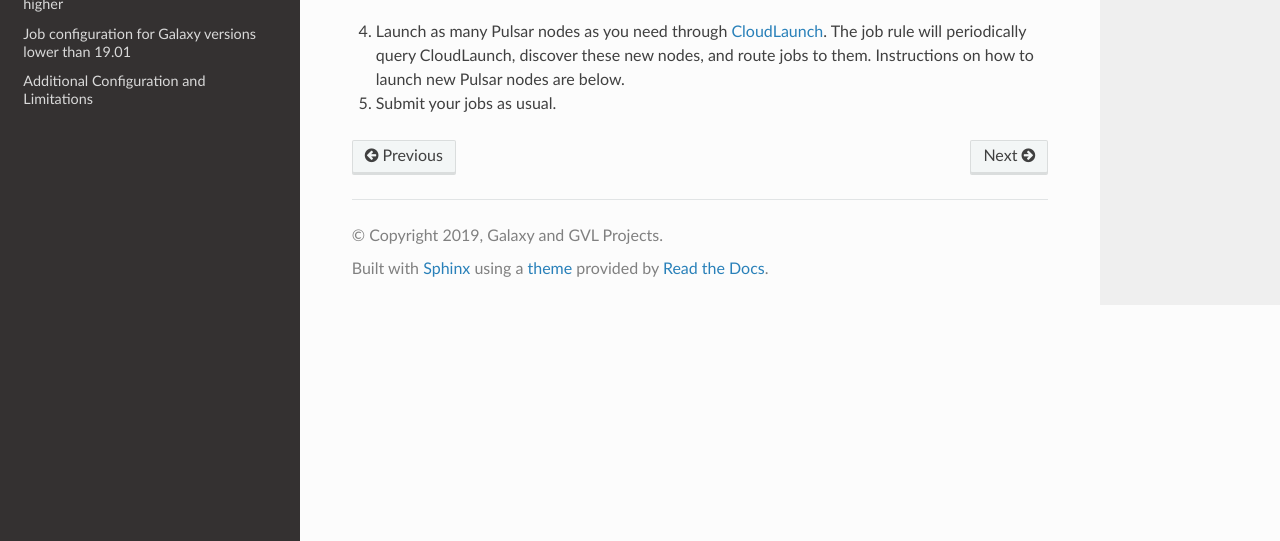
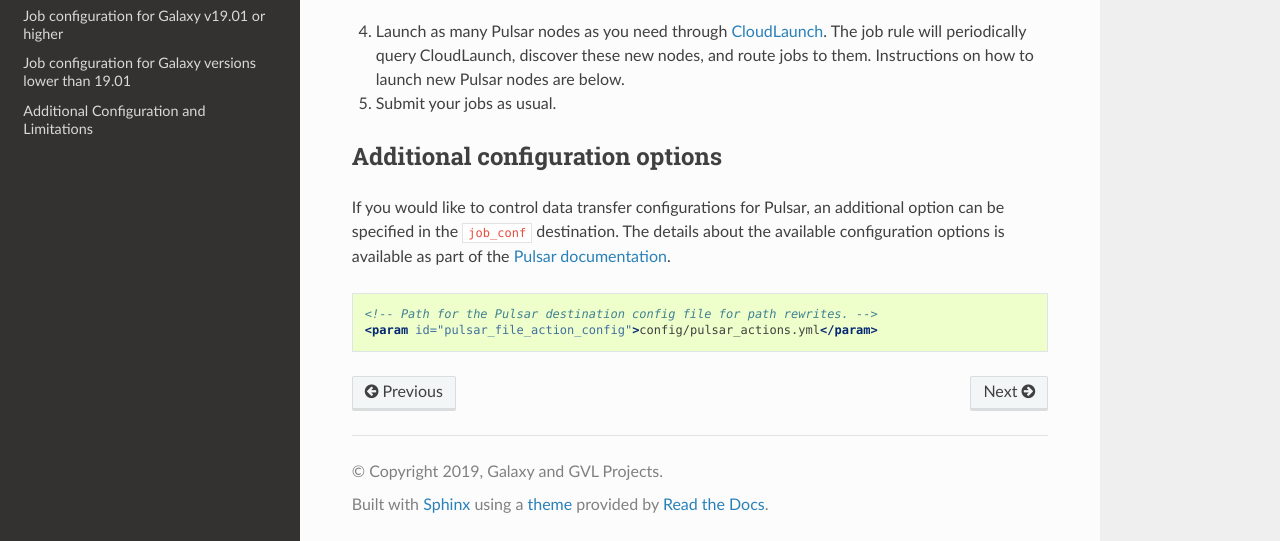
Before and after one commit to CloudVE/galaxycloudrunner, a Sphinx documentation site: the page built from docs/topics/configure_galaxy.rst, in a window 1280 px wide and 900 px high, scrolled down 1104 px, cut to the strip 359-900 px from the top of the window. Built offline with Sphinx 7.4.7 and the Read the Docs theme 2.0.0, drawn with Linux system fonts in a browser that asks for light colours; some of the changed text lies outside the part shown.

Commit message:
Add destination option to specify Pulsar file action config

```diff
--- a/docs/topics/configure_galaxy.rst
+++ b/docs/topics/configure_galaxy.rst
@@ -77,3 +77,19 @@
 5. Submit your jobs as usual.
 
 .. _CloudLaunch: https://launch.usegalaxy.org/
+
+Additional configuration options
+--------------------------------
+
+If you would like to control data transfer configurations for Pulsar, an
+additional option can be specified in the ``job_conf`` destination. The details
+about the available configuration options is available as part of the
+`Pulsar documentation`_.
+
+.. code-block:: xml
+
+    <!-- Path for the Pulsar destination config file for path rewrites. -->
+    <param id="pulsar_file_action_config">config/pulsar_actions.yml</param>
+
+
+.. _Pulsar documentation: https://pulsar.readthedocs.io/en/latest/galaxy_conf.html#data-staging
```
Also changed, not shown: 3 other files.
